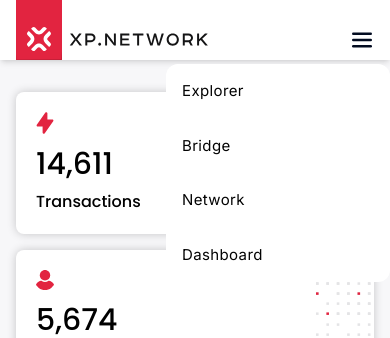
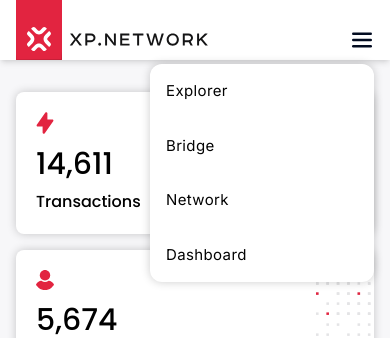
Before and after one commit to XP-NETWORK/bridge-explorer-ui, a React (Create React App) app: page / in a window 390 px wide. Both pictures are taken after a click on the button 362 px from the left and 40 px from the top of the page. Shown: the top 338 px of the page. Built offline with nearby package versions, Linux system fonts and the light colour scheme; no server answers.

Commit message:
fix: menu location

```diff
--- a/src/components/Navbar.tsx
+++ b/src/components/Navbar.tsx
@@ -21,7 +21,7 @@ export const Navbar = () => {
         </a>
         <div
           ref={menu}
-          className="absolute overflow-hidden sm:static bg-white right-0  top-16 z-40 rounded-xl sm:overflow-visible sm:rounded-0 flex sm:flex flex-col justify-between sm:flex-row gap-x-4"
+          className="absolute overflow-hidden sm:static right-4 shadow-[0_0px_10px_0px_rgba(0,0,0,0.2)] sm:shadow-none bg-white top-16 z-40 rounded-xl sm:overflow-visible sm:rounded-0 flex sm:flex flex-col justify-between sm:flex-row gap-x-4"
         >
           <NavItem to="/">Explorer</NavItem>
           <a
```
